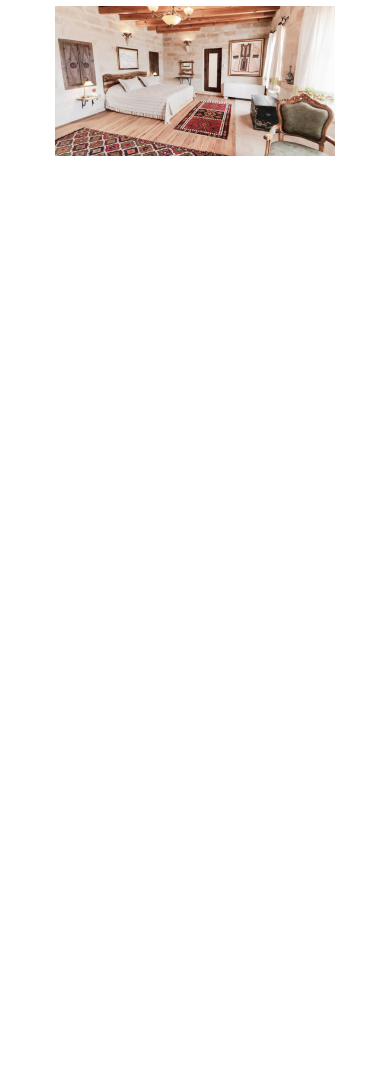
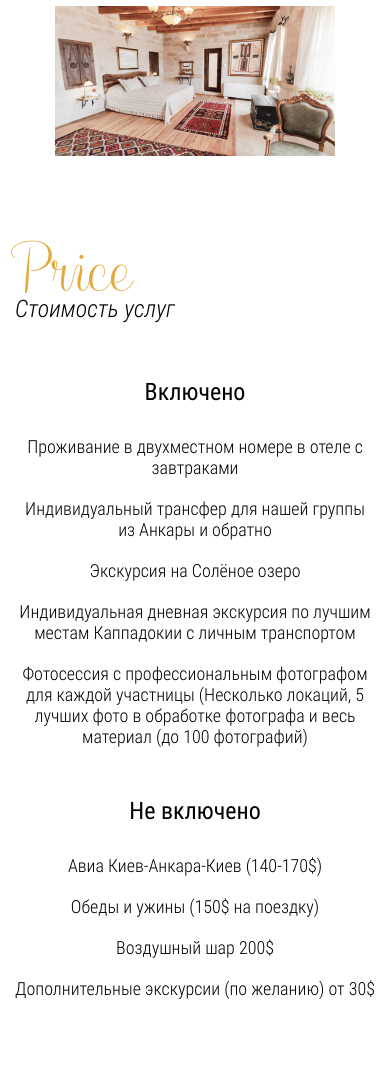
Before and after one commit to Yuriy0014/Cappadocia, a PHP site: page / in a window 390 px wide. Shown: the part 4813-5882 px from the top of the page. Before the commit the page ends 4969 px from the top, so only its background shows below. Run offline with PHP 8.4, Linux system fonts and the light colour scheme.

Commit message:
Price adaptive DONE

```diff
--- a/css/style.css
+++ b/css/style.css
@@ -303,7 +303,7 @@ body{
 
 .price__on{
     margin-right: 70px;
-    width: 530px;
+    max-width: 530px;
 }
 
 .price__list-item{
@@ -479,6 +479,13 @@ body{
     margin:0 7px;
 }
 
+
+@media (max-width: 1500px)
+{
+    .price{
+        background-position: 97% 80%;
+    }
+}
 @media (max-width: 1240px)
 {
     .header__title {
@@ -499,6 +506,11 @@ body{
     }
     .hotel__gallery {
         justify-content: center;
+    }
+    .price {
+        background-image: none;
+        display: flex;
+    }
 }
 
 @media (max-width: 990px)
@@ -552,6 +564,19 @@ body{
     }
     .hotel__title{
         margin-bottom: 50px;
+    }
+    .price-tite{
+        margin-bottom: 50px;
+    }
+    .price__inner{
+        flex-direction: column;
+        text-align: center;
+    }
+    .price__on{
+        margin-right: 0;
+    }
+    .price__on-title, .price__off-title {
+        margin: 30px 30px;
     }
 }
 
@@ -648,12 +673,13 @@ body{
     }
     .title{
         font-size: 50px;
+        margin-right: 40px;
     }
     .title span{
         font-size: 20px;
     }
     .fairy-tail__title span {
-        margin-left: 90px;
+        margin-left: 55px;
     }
     .our-trip__title span {
         margin-left: 182px;
@@ -664,4 +690,13 @@ body{
         line-height: 24px;
         padding: 9px 51px;
     }
+
+    .hotel__title span {
+        margin-left: 63px;
+        line-height: 22px;
+    }
+    .price__on,
+    .price__off {
+        margin: 0 auto;
+    }
 }
--- a/index.html
+++ b/index.html
@@ -176,7 +176,6 @@
       </div>
     </div>
   </section>
-<!--
   <section class="price page-section">
     <div class="container">
       <h3 class="price-tite title">
@@ -229,6 +228,7 @@
       </div>
     </div>
   </section>
+  <!--
   <section class="contacts page-section">
     <div class="container">
       <div class="contacts__inner">
```
